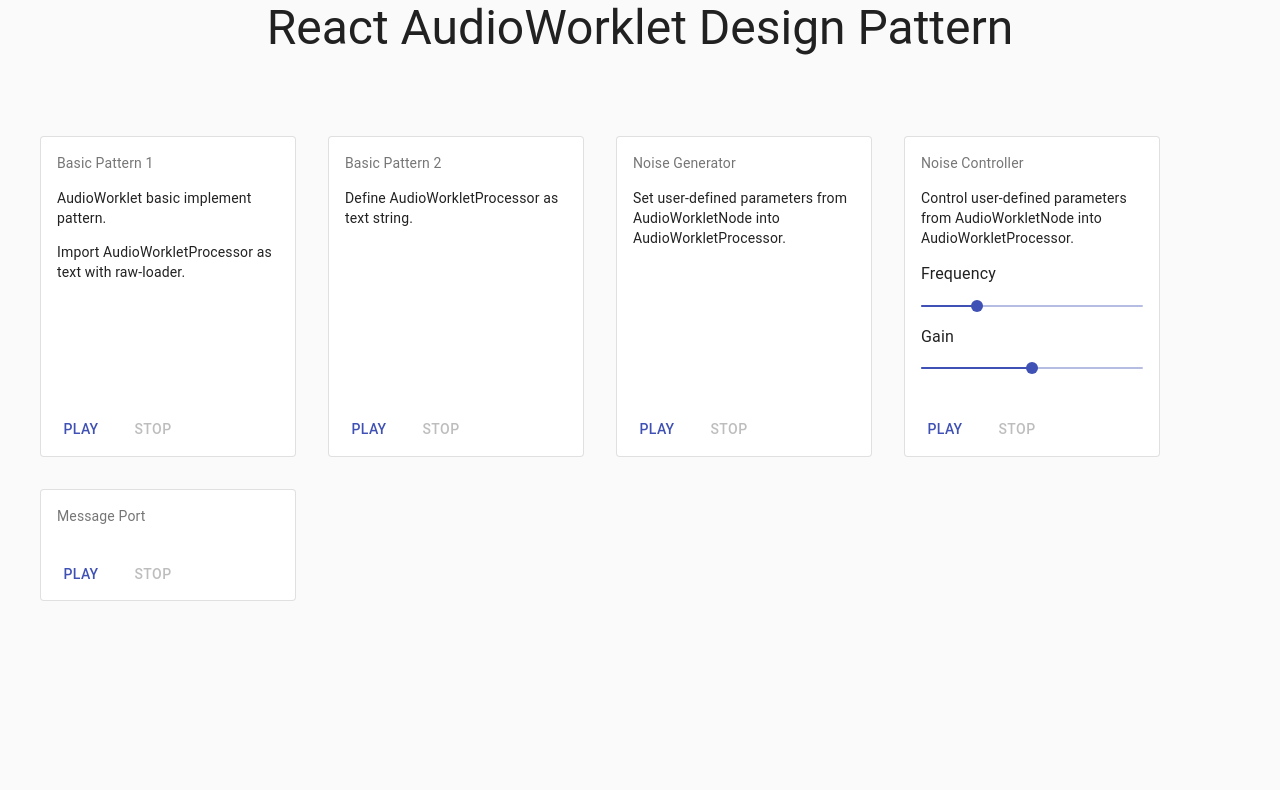
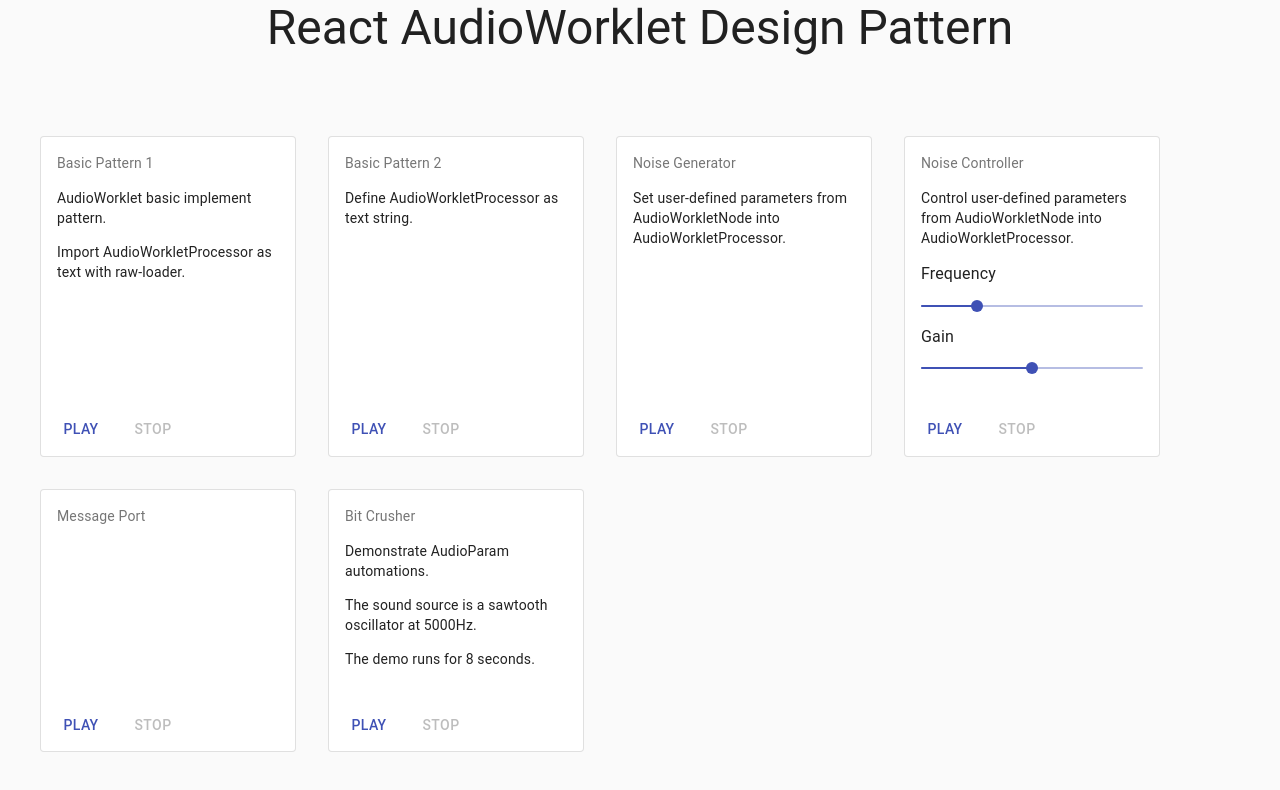
Before and after one commit to smallriver0316/react-audioworklet-sample, a React (Create React App) app: page / in a window 1280 px wide. Shown: the top 790 px of the page. Built offline with nearby package versions, Linux system fonts and the light colour scheme.

Commit message:
Added BitCrusher

```diff
--- /dev/null
+++ b/src/audioworklet/bit-crusher.js
@@ -0,0 +1,56 @@
+class BitCrusherProcessor extends AudioWorkletProcessor {
+    static get parameterDescriptors() {
+        return [
+            {
+                name: 'bitDepth',
+                defaultValue: 12,
+                minValue: 1,
+                maxValue: 16
+            },
+            {
+                name: 'frequencyReduction',
+                defaultValue: 0.5,
+                minValue: 0,
+                maxValue: 1
+            }
+        ];
+    }
+
+    constructor() {
+        super();
+        this.phase_ = 0;
+        this.lastSampleValue_ = 0;
+    }
+
+    process(inputs, outputs, parameters) {
+        const input = inputs[0];
+        const output = outputs[0];
+
+        // AudioParam array can be either length of 1 or 128.
+        const bitDepth = parameters.bitDepth;
+        const frequencyReduction = parameters.frequencyReduction;
+        const isBitDepthConstant = bitDepth.length === 1;
+
+        for (let ch = 0; ch < input.length; ++ch) {
+            const inputCh = input[ch];
+            const outputCh = output[ch];
+            let step = Math.pow(0.5, bitDepth[0]);
+
+            for (let i = 0; i < inputCh.length; ++i) {
+                if (!isBitDepthConstant) {
+                    step = Math.pow(0.5, bitDepth[i]);
+                }
+                this.phase_ += frequencyReduction[i];
+
+                if (this.phase_ >= 1.0) {
+                    this.phase_ -= 1.0;
+                    this.lastSampleValue_ = step * Math.floor(inputCh[i] / step + 0.5);
+                }
+                outputCh[i] = this.lastSampleValue_;
+            }
+        }
+        return true;
+    }
+}
+
+registerProcessor('bit-crusher', BitCrusherProcessor);
--- a/src/components/BasicPattern.jsx
+++ b/src/components/BasicPattern.jsx
@@ -6,11 +6,11 @@ const BasicPattern = () => {
   const [context, setContext] = useState(null);
   const [oscillator, setOscillator] = useState(null);
 
-  const startProcessing = () => {
+  const startProcessing = async () => {
     const context = new window.AudioContext();
     const blob = new Blob([processor], { type: 'application/javascript' });
     const blobURL = URL.createObjectURL(blob);
-    context.audioWorklet.addModule(blobURL).then(() => {
+    await context.audioWorklet.addModule(blobURL).then(() => {
       const oscillatorNode = new OscillatorNode(context);
       const gainWorkletNode = new AudioWorkletNode(context, 'gain-processor');
       oscillatorNode.connect(gainWorkletNode).connect(context.destination);
--- /dev/null
+++ b/src/components/BitCrusher.jsx
@@ -0,0 +1,67 @@
+import React, { useState } from 'react';
+import AudioPlayerCard from './AudioPlayerCard';
+import processor from '!!raw-loader!../audioworklet/bit-crusher.js';
+
+const BitCrusher = () => {
+  const [context, setContext] = useState(null);
+  const [oscillator, setOscillator] = useState(null);
+
+  const startProcessing = async () => {
+    const ctx = new window.AudioContext();
+    const blob = new Blob([processor], { type: 'application/javascript' });
+    const blobURL = URL.createObjectURL(blob);
+    await ctx.audioWorklet.addModule(blobURL).then(() => {
+        const oscillatorNode = new OscillatorNode(ctx);
+        const bitCrusher = new AudioWorkletNode(ctx, 'bit-crusher');
+        const paramBitDepth = bitCrusher.parameters.get('bitDepth');
+        const paramReduction = bitCrusher.parameters.get('frequencyReduction');
+
+        oscillatorNode.type = 'sawtooth';
+        oscillatorNode.frequency.value = 5000;
+        paramBitDepth.setValueAtTime(1, 0);
+
+        oscillatorNode.connect(bitCrusher).connect(ctx.destination);
+
+        paramReduction.setValueAtTime(0.01, 0);
+        paramReduction.linearRampToValueAtTime(0.1, 4);
+        paramReduction.exponentialRampToValueAtTime(0.01, 8);
+
+        oscillatorNode.start();
+        oscillatorNode.stop(8);
+
+        setOscillator(oscillatorNode);
+    }).catch(err => {
+        console.error(err);
+    });
+    setContext(ctx);
+  };
+
+  const stopProcessing = () => {
+      if (oscillator) {
+          oscillator.stop();
+          oscillator.disconnect();
+      }
+      if (context) {
+          context.close();
+      }
+      setOscillator(null);
+      setContext(null);
+  };
+
+  return (
+    <AudioPlayerCard
+      title="Bit Crusher"
+      subTitle={
+        <div>
+          <p>Demonstrate AudioParam automations.</p>
+          <p>The sound source is a sawtooth oscillator at 5000Hz.</p>
+          <p>The demo runs for 8 seconds.</p>
+        </div>
+      }
+      onStart={startProcessing}
+      onStop={stopProcessing}
+    />
+  );
+};
+
+export default BitCrusher;
--- a/src/components/CardContainer.jsx
+++ b/src/components/CardContainer.jsx
@@ -6,6 +6,7 @@ import TextDefinePattern from './TextDefinePattern';
 import ParamDefinePattern from './ParamDefinePattern';
 import ParamControlPattern from './ParamControlPattern';
 import MessagePort from './MessagePort';
+import BitCrusher from './BitCrusher';
 
 const useStyles = makeStyles({
   container: {
@@ -31,6 +32,7 @@ const CardContainer = () => {
           <ParamDefinePattern />
           <ParamControlPattern />
           <MessagePort />
+          <BitCrusher />
         </div>
       </Container>
     </React.Fragment>
--- a/src/components/ParamControlPattern.jsx
+++ b/src/components/ParamControlPattern.jsx
@@ -24,13 +24,13 @@ const classes = useStyles();
   const [gainNode, setGainNode] = useState(null);
   const [gain, setGain] = useState(0.5);
 
-  const startProcessing = () => {
+  const startProcessing = async () => {
     setProcessing(true);
 
     const context = new window.AudioContext();
     const blob = new Blob([processor], { type: 'application/javascript' });
     const blobURL = URL.createObjectURL(blob);
-    context.audioWorklet.addModule(blobURL).then(() => {
+    await context.audioWorklet.addModule(blobURL).then(() => {
       const oscillatorNode = new OscillatorNode(context);
       const gainNode = new GainNode(context);
       const noiseGenerator = new AudioWorkletNode(context, 'noise-generator');
@@ -61,6 +61,7 @@ const classes = useStyles();
     setProcessing(false);
     setOscillator(null);
     setGainNode(null);
+    setContext(null);
   }
 
   const handleFrequencyChange = (event, value) => {
--- a/src/components/ParamDefinePattern.jsx
+++ b/src/components/ParamDefinePattern.jsx
@@ -7,11 +7,11 @@ const ParamDefinePattern = () => {
   const [oscillator, setOscillator] = useState(null);
   const [, setGain] = useState(null);
 
-  const startProcessing = () => {
+  const startProcessing = async () => {
     const context = new window.AudioContext();
     const blob = new Blob([processor], { type: 'application/javascript' });
     const blobURL = URL.createObjectURL(blob);
-    context.audioWorklet.addModule(blobURL).then(() => {
+    await context.audioWorklet.addModule(blobURL).then(() => {
       const oscillatorNode = new OscillatorNode(context);
       const gainNode = new GainNode(context);
       const noiseGenerator = new AudioWorkletNode(context, 'noise-generator');
@@ -41,6 +41,7 @@ const ParamDefinePattern = () => {
     }
     setOscillator(null);
     setGain(null);
+    setContext(null);
   }
 
   return (
--- a/src/components/TextDefinePattern.jsx
+++ b/src/components/TextDefinePattern.jsx
@@ -44,11 +44,11 @@ const TextDefinePattern = () => {
   const [context, setContext] = useState(null);
   const [oscillator, setOscillator] = useState(null);
 
-  const startProcessing = () => {
+  const startProcessing = async () => {
     const context = new window.AudioContext();
     const blob = new Blob([processor], { type: 'application/javascript' });
     const blobURL = URL.createObjectURL(blob);
-    context.audioWorklet.addModule(blobURL).then(() => {
+    await context.audioWorklet.addModule(blobURL).then(() => {
       const oscillatorNode = new OscillatorNode(context);
       const gainWorkletNode = new AudioWorkletNode(context, 'gain-processor');
       oscillatorNode.connect(gainWorkletNode).connect(context.destination);
```
